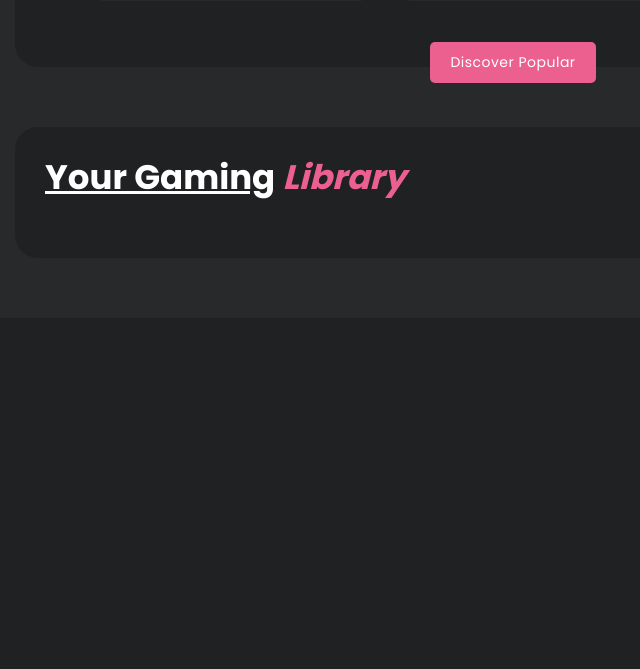
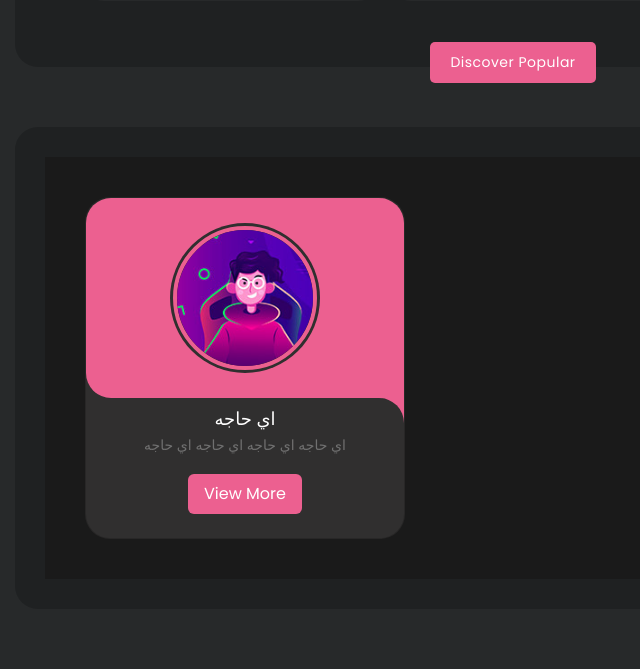
Before and after one commit to mezonafe3/SA-1project, a PHP site: page / in a window 1280 px wide. Shown: the part 1640-2309 px from the top of the page, without its empty margins (127-767 px from the left). Before the commit the page ends 1839 px from the top, so only its background shows below. Run offline with PHP 8.4, Linux system fonts and the light colour scheme.

Commit message:
card slider

```diff
--- a/assets/css/index.css
+++ b/assets/css/index.css
@@ -114,3 +114,93 @@ padding-left: 100px;
     text-decoration: none;
     border-radius: 5px;
   }
+
+  /* for slider */
+  .slide-container{
+    max-width: 1120px;
+    width: 100%;
+    background-color: rgb(26, 26, 26);
+    padding: 40px;
+  }
+  .slide-content{
+    margin: 0 40px;
+  }
+  .card{
+    width: 320px;
+    border-radius: 25px;
+    background-color: rgb(48, 47, 47);
+  }
+  .image-content,
+  .card-content{
+    display: flex;
+    flex-direction: column;
+    align-items: center;
+    padding: 10px 14px;
+  }
+  .image-content{
+    position: relative;
+    row-gap: 5px;
+    padding: 25px 0;
+  }
+  .overlay{
+    position: absolute;
+    left: 0;
+    top: 0;
+    height: 100%;
+    width: 100%;
+    background-color:#ec6090 ;
+    border-radius: 25px 25px 0 25px;
+  }
+  .overlay::before,
+  .overlay::after{
+    content: '';
+    position: absolute;
+    right: 0;
+    bottom: -40px;
+    height: 40px;
+    width: 40px;
+    background-color: #ec6090;
+  }
+  .overlay::after{
+    border-radius: 0 25px 0 0 ;
+    background-color: rgb(48, 47, 47);
+  }
+  .card-image{
+    position: relative;
+    height: 150px;
+    width: 150px;
+    border-radius: 50%;
+    background: rgb(48, 47, 47);
+    padding: 3px;
+  }
+  .card-image .card-img {
+    height: 100%;
+    width: 100%;
+    object-fit: cover;
+    border-radius: 50%;
+    border: 4px solid #ec6090;
+  }
+  .name{
+    font-size: 18px;
+    font-weight:500 ;
+    color: #fff;
+  }
+  .description{
+    font-size: 14px;
+    color: #707070;
+    text-align: center;
+  }
+  .button{
+    border:none;
+    font-size: 16px;
+    color: #fff;
+    padding: 8px 16px;
+    background-color: #ec6090;
+    border-radius: 6px;
+    margin: 14px;
+    cursor: pointer;
+    transition: all 0.3s ease;
+  }
+  .button:hover{
+    background: #ffffff;
+  }
--- a/index.html
+++ b/index.html
@@ -189,8 +189,26 @@ https://templatemo.com/tm-579-cyborg-gaming
           <!-- ***** Gaming Library Start ***** -->
           <div class="gaming-library">
             <div class="col-lg-12">
-              <div class="heading-section">
-                <h4><em>Your Gaming</em> Library</h4>
+              <div class= "slide-container">
+                <div class="slide-condent">
+                  <div class="card">
+                    <div class="image-content">
+                      <span class="overlay"></span>
+                      <div class="card-image">
+                      <img src="assets/images/clip-02.jpg" alt="" class="card-img">
+                    </div>
+
+                    </div>
+                    <div class="card-content">
+                      <h2 class="name">اي حاجه</h2>
+                      <p class="description"> اي حاجه اي حاجه اي حاجه اي حاجه</p>
+                      <button class="button">View More</button>
+                    </div>
+                  </div>
+
+
+                </div>
+              </div>
               </div>
 
       </div>
```
